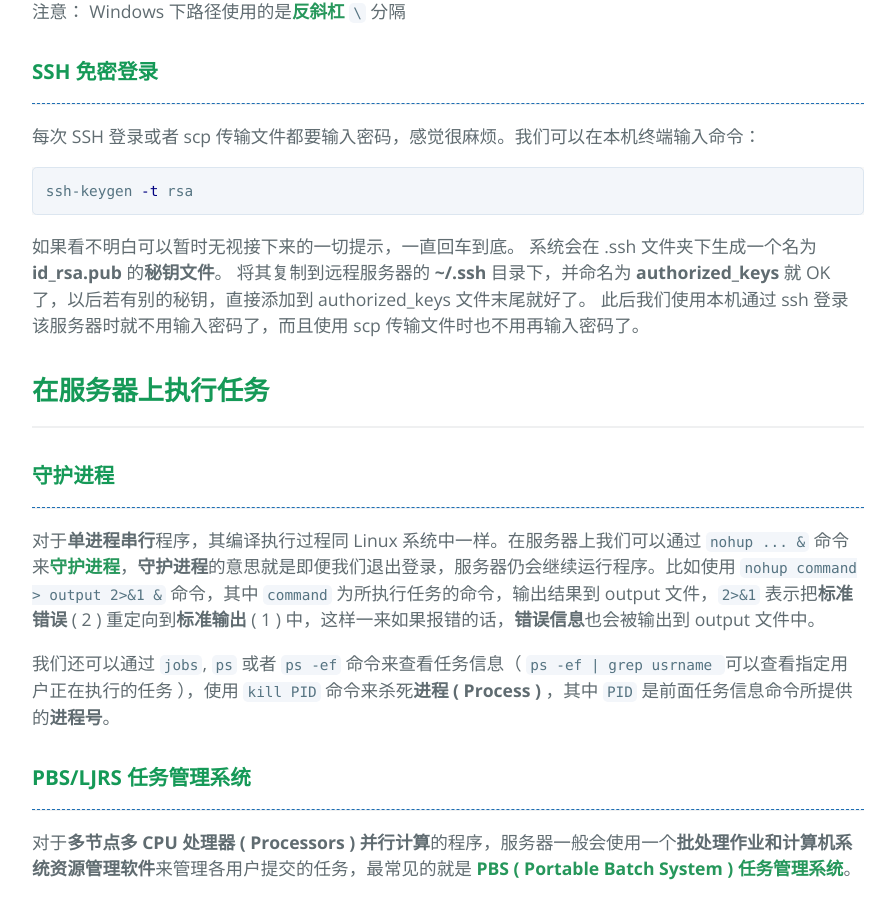
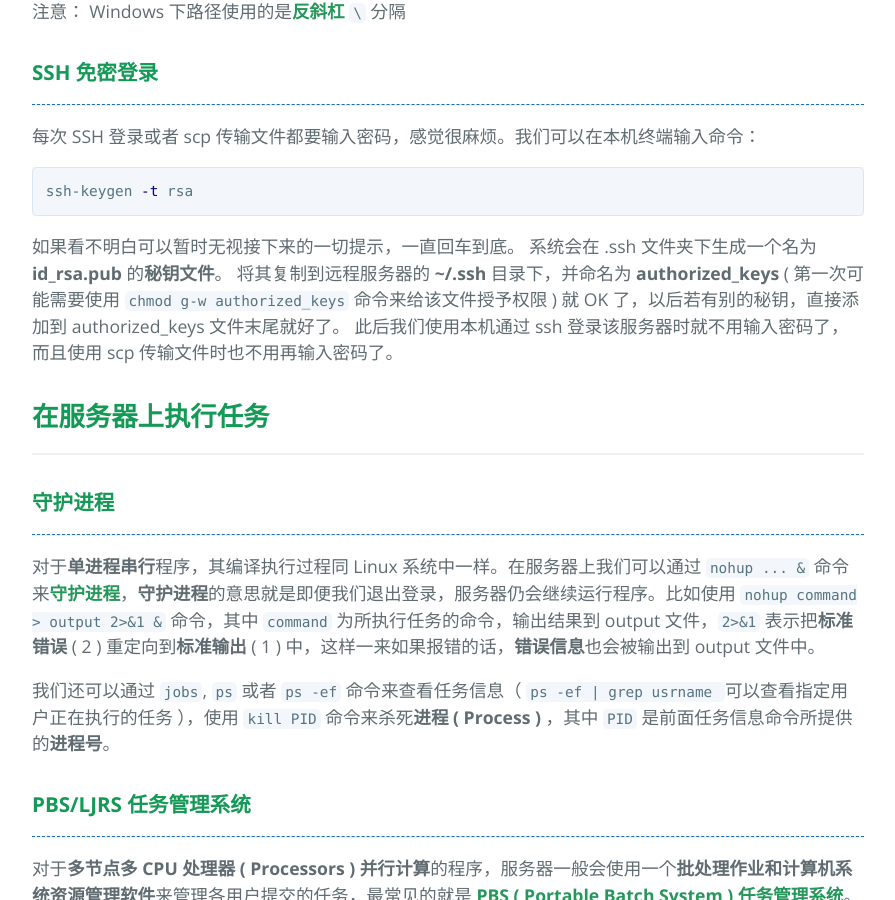
Before and after one commit to wwang721/wwang721.github.io, a Jekyll site: the page built from _posts/2019-9-17-server.md, in a window 1280 px wide and 900 px high, scrolled down 3057 px. Shown: the whole window, without its empty margins (192-1087 px from the left). Built offline with Jekyll 4.4.1, drawn with Linux system fonts in a browser that asks for light colours; some of the changed text lies outside the part shown.

Commit message:
:bug:small error

````diff
--- a/_posts/2019-9-17-server.md
+++ b/_posts/2019-9-17-server.md
@@ -50,7 +50,7 @@
 
 SSH 的设置文件在**本机根目录**下的 **.ssh** 目录里 ( **.** 开头的文件或文件夹默认是隐藏状态，使用 `ls -a` 命令查看或者直接 `cd .ssh` 进入目录 ) ，一般使用过一次 SSH 登录后就会自动生成，如果没有该目录可以自己 `mkdir .ssh` 创建一个，同样在远程服务器当前登录账户的根目录下也会有一个 .ssh 文件夹。
 
-* 有时我们会发现 SSH 连接莫名其妙的断开了，其实这是因为你一段时间没有任何操作后 SSH 自动断开，我们只需要进入本机根目录下的 .ssh 文件夹，在 **config** ( 如果没有就自己使用 **Vim** 或其他**文本编辑器**新建一个 ) 文件中添上一句：
+* 有时我们会发现 SSH 连接莫名其妙的断开了，其实这是因为你一段时间没有任何操作后 SSH 自动断开，我们只需要进入本机根目录下的 .ssh 文件夹，在 **config** ( 如果没有就自己使用 **Vim** 或其他**文本编辑器**新建一个，可能还需要使用 `chmod 600 config` 命令来给该文件授予权限 ) 文件中添上一句：
 ``` sh
 ServerAliveInterval 60
 ```
@@ -97,7 +97,7 @@
 ```
 如果看不明白可以暂时无视接下来的一切提示，一直回车到底。
 系统会在 .ssh 文件夹下生成一个名为 **id_rsa.pub** 的**秘钥文件**。
-将其复制到远程服务器的 **~/.ssh** 目录下，并命名为 **authorized_keys** 就 OK 了，以后若有别的秘钥，直接添加到 authorized_keys 文件末尾就好了。
+将其复制到远程服务器的 **~/.ssh** 目录下，并命名为 **authorized_keys** ( 第一次可能需要使用 `chmod g-w authorized_keys` 命令来给该文件授予权限 ) 就 OK 了，以后若有别的秘钥，直接添加到 authorized_keys 文件末尾就好了。
 此后我们使用本机通过 ssh 登录该服务器时就不用输入密码了，而且使用 scp 传输文件时也不用再输入密码了。
 
 
````
